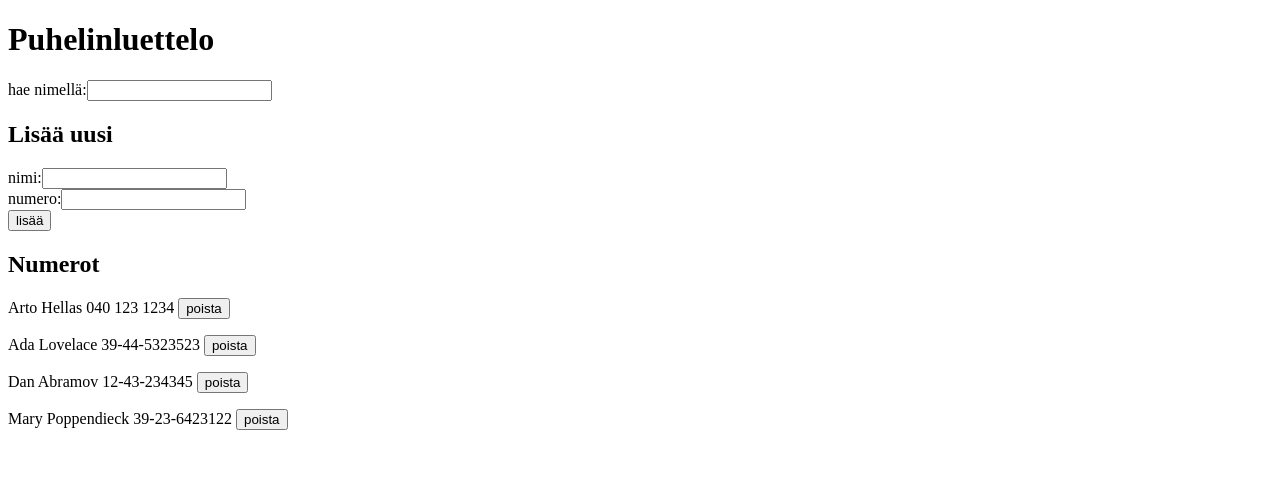
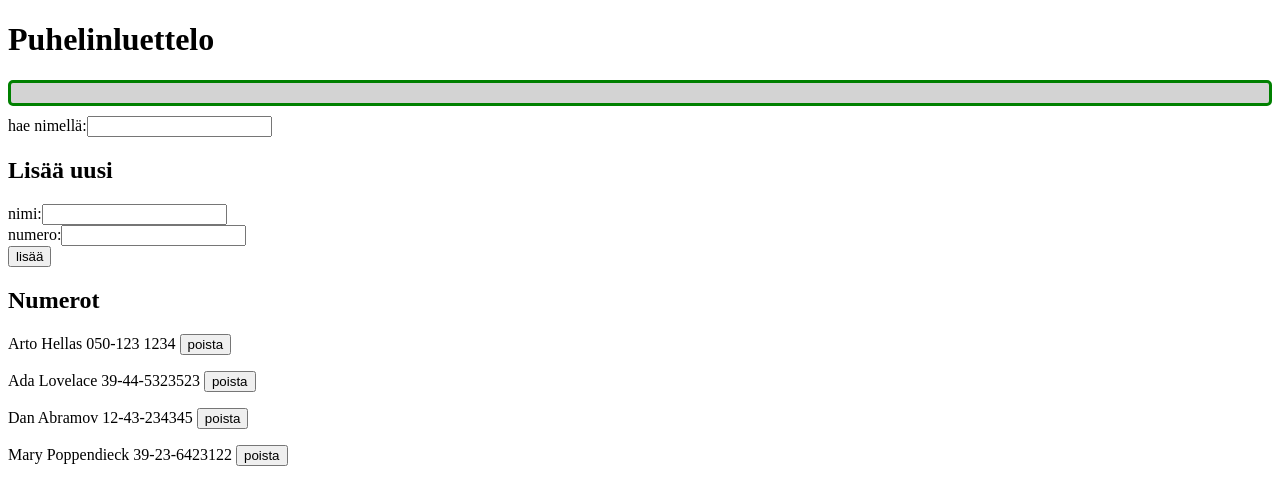
Before and after one commit to jeakaura/fullstack-22, a React (Create React App) app in the folder osa2/puhelinluettelo/: page / in a window 1280 px wide. Shown: the top 504 px of the page. Built offline with nearby package versions, Linux system fonts and the light colour scheme; data requests are answered from the project's data file.

Commit message:
puhelinluettelo step11

```diff
--- a/osa2/puhelinluettelo/db.json
+++ b/osa2/puhelinluettelo/db.json
@@ -2,7 +2,7 @@
   "persons": [
     {
       "name": "Arto Hellas",
-      "number": "040 123 1234",
+      "number": "050-123 1234",
       "id": 1
     },
     {
--- a/osa2/puhelinluettelo/src/App.js
+++ b/osa2/puhelinluettelo/src/App.js
@@ -3,12 +3,14 @@
 import Filter from './components/Filter'
 import AddNew from './components/AddNew'
 import personService from './services/persons'
+import Notification from './components/Notification'
 
 const App = () => {
   const [persons,     setPersons]     = useState([])
   const [newName,     setNewName]     = useState('')
   const [newNumber,   setNewNumber]   = useState('')
   const [searchName,  setSearchName]  = useState('')
+  const [errorMessage, setErrorMessage] = useState('')
 
   useEffect(() => {
     personService
@@ -36,6 +38,14 @@
         .then((response) => {
           setPersons(persons.map(person => person.id !== id ? person : response.data))
         })
+        .then(() => {
+          setErrorMessage(
+            `Henkilön '${newName}' numero korvattiin onnistuneesti.`
+          )
+          setTimeout(() => {
+            setErrorMessage(null)
+          }, 5000)
+        })
         setNewName('')
         setNewNumber('')
         return;
@@ -47,6 +57,14 @@
       .create(noteObject)
       .then(response => {
         setPersons(persons.concat(response.data))
+      })
+      .then(() => {
+        setErrorMessage(
+          `Henkilö '${newName}' lisättiin onnistuneesti puhelinluetteloon.`
+        )
+        setTimeout(() => {
+          setErrorMessage(null)
+        }, 5000)
       })
     }
     setNewName('')
@@ -62,6 +80,14 @@
       .then(() => {
         const uusi = persons.filter((person) => person.id !== id);
         setPersons(uusi);
+      })
+      .then(() => {
+        setErrorMessage(
+          `Henkilö '${person.name}' poistettiin onnistuneesti puhelinluettelosta.`
+        )
+        setTimeout(() => {
+          setErrorMessage(null)
+        }, 5000)
       })
     }
   }
@@ -83,6 +109,9 @@
   return (
     <div>
       <h1>Puhelinluettelo</h1>
+      <div>
+        <Notification message={errorMessage} />
+      </div>
 
       <Filter
         onChange={handleFilter}
--- /dev/null
+++ b/osa2/puhelinluettelo/src/components/Notification.js
@@ -0,0 +1,13 @@
+const Notification = ({ message }) => {
+    if (message === null) {
+      return null
+    }
+
+    return (
+      <div className="error">
+        {message}
+      </div>
+    )
+  }
+
+export default Notification
--- /dev/null
+++ b/osa2/puhelinluettelo/src/index.css
@@ -0,0 +1,9 @@
+.error {
+    color: green;
+    background: lightgrey;
+    font-size: 20px;
+    border-style: solid;
+    border-radius: 5px;
+    padding: 10px;
+    margin-bottom: 10px;
+  }
--- a/osa2/puhelinluettelo/src/index.js
+++ b/osa2/puhelinluettelo/src/index.js
@@ -1,4 +1,5 @@
 import ReactDOM from 'react-dom'
 import App from './App'
+import './index.css'
 
 ReactDOM.render(<App />, document.getElementById('root'))
```
